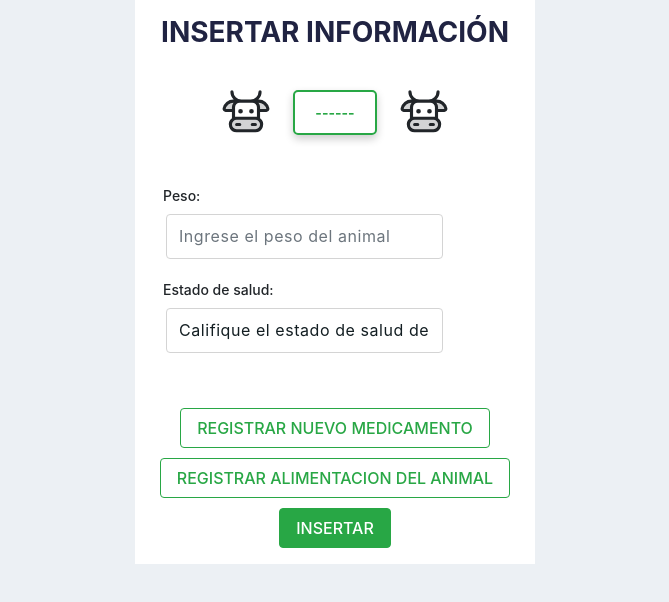
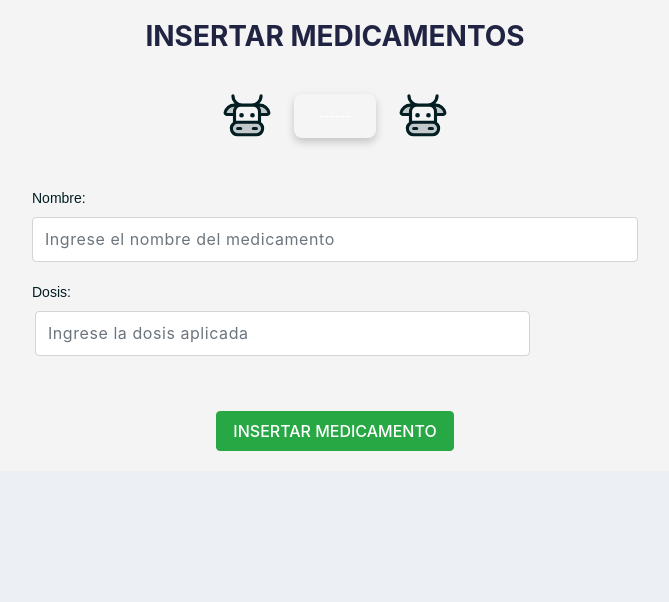
Before and after one commit to xx121villada/SubaStock-2711993, a React (Vite) app in the folder SubaStock/: page / in a window 1280 px wide. Shown: the top 602 px of the page, without its empty margins (305-974 px from the left). Built offline with nearby package versions, Linux system fonts and the light colour scheme.

Commit message:
Arreglando estilos

```diff
--- a/SubaStock/src/App.jsx
+++ b/SubaStock/src/App.jsx
@@ -1,13 +1,13 @@
 import Informacion from './pages/Informacion/Informacion';
 import Registro from './pages/Registro/Registro';
 import Subastas from './pages/Subastas/Subastas';
-import Medicamentos from './pages/Informacion/Medicamentos'
+import Medicamentos from './pages/Medicamentos/Medicamentos';
 
 function App() {
 
   return (
     <>
-      <Informacion/>
+      <Medicamentos/>
     </>
   )
 }
--- a/SubaStock/src/pages/Informacion/Informacion.jsx
+++ b/SubaStock/src/pages/Informacion/Informacion.jsx
@@ -1,16 +1,16 @@
 import React from "react";
-import './styles/style.css';
+import '../Informacion/style.css';
 import { PiCowDuotone } from "react-icons/pi";
-import Medicamentos from './Medicamentos'
+import Medicamentos from '../Medicamentos/Medicamentos';
 
 export default function Informacion() {
     return (
-        <div className='body'>
-            <div className="login">
+        <div className='bodyInformacion'>
+            <div className="loginInformacion">
                 <h3>INSERTAR INFORMACIÓN</h3>
             </div>
-            <div className="icon-container">
-                <PiCowDuotone className="icon" /><button id="buton"> ------ </button><PiCowDuotone className="icon" />
+            <div className="icon-containerInformacion">
+                <PiCowDuotone className="iconInformacion" /><button id="butonInformacion"> ------ </button><PiCowDuotone className="iconInformacion" />
             </div>
             <div className="register-page-wrap d-flex align-items-center flex-wrap justify-content-center">
                 <div className="container">
@@ -38,7 +38,7 @@ export default function Informacion() {
                     </div>
                 </div>
             </div>
-            <div className="botones">
+            <div className="botonesInformacion">
                 <button type='button' className='btn btn-outline-success boton boton-registrar'>
                     REGISTRAR NUEVO MEDICAMENTO
                 </button>
--- a/SubaStock/src/pages/Informacion/styles/style.css
+++ b/SubaStock/src/pages/Informacion/style.css
@@ -1,19 +1,19 @@
-.body {
+.bodyInformacion {
     font-family: Arial, sans-serif;
     background-color: #f4f4f4;
     padding: 20px;
 }
 
-.login {
+.loginInformacion {
     text-align: center;
     margin-bottom: 20px;
 }
 
-.login h2 {
+.loginInformacion h2 {
     color: #333;
 }
 
-.botones {
+.botonesInformacion {
     display: flex;
     flex-direction: column;
     gap: 10px;
@@ -21,7 +21,7 @@
     margin-top: 5px;
 }
 
-#buton {
+#butonInformacion {
     background-color: whitesmoke;
     border: none;
     color: white;
@@ -36,17 +36,17 @@
     box-shadow: 0px 4px 8px rgba(0, 0, 0, 0.2);
 }
 
-#buton:hover {
+#butonInformacion:hover {
     background-color: #89f462;
     transform: scale(1.05);
 }
 
-#buton:active {
+#butonInformacion:active {
     background-color: #89f462;
     transform: scale(0.95);
 }
 
-.icon-container {
+.icon-containerInformacion {
     display: flex;
     align-items: center;
     justify-content: center;
@@ -54,6 +54,6 @@
     padding: 10px;
 }
 
-.icon {
+.iconInformacion {
     font-size: 50px;
 }
--- a/SubaStock/src/pages/Informacion/Medicamentos.jsx
+++ b/SubaStock/src/pages/Medicamentos/Medicamentos.jsx
@@ -1,15 +1,15 @@
 import React from "react";
-import './styles/style.css';
+import '../Medicamentos/style.css';
 import { PiCowDuotone } from "react-icons/pi";
 
 export default function Informacion() {
     return (
-        <div className='body'>
-            <div className="login">
+        <div className='bodyMedicamento'>
+            <div className="loginMedicamento">
                 <h3>INSERTAR MEDICAMENTOS</h3>
             </div>
-            <div className="icon-container">
-            <PiCowDuotone className="icon"/><button id="buton"> ------ </button><PiCowDuotone className="icon"/>
+            <div className="icon-containerMedicamento">
+            <PiCowDuotone className="iconMedicamento"/><button id="butonMedicamento"> ------ </button><PiCowDuotone className="iconMedicamento"/>
             </div>
             <div className="register-page-wrap d-flex align-items-center flex-wrap justify-content-center">
                 <div className="container">
@@ -29,7 +29,7 @@ export default function Informacion() {
                     </div>
                 </div>
             </div>
-            <div className="botones">
+            <div className="botonesMedicamento">
                 <button type='button' className='btn btn-success boton boton-insertar'>
                     INSERTAR MEDICAMENTO
                 </button>
--- /dev/null
+++ b/SubaStock/src/pages/Medicamentos/style.css
@@ -0,0 +1,59 @@
+.bodyMedicamento {
+    font-family: Arial, sans-serif;
+    background-color: #f4f4f4;
+    padding: 20px;
+}
+
+.loginMedicamento {
+    text-align: center;
+    margin-bottom: 20px;
+}
+
+.loginMedicamento h2 {
+    color: #333;
+}
+
+.botonesMedicamento {
+    display: flex;
+    flex-direction: column;
+    gap: 10px;
+    align-items: center;
+    margin-top: 5px;
+}
+
+#butonMedicamento {
+    background-color: whitesmoke;
+    border: none;
+    color: white;
+    padding: 10px 25px;
+    text-align: center;
+    text-decoration: none;
+    display: inline-block;
+    font-size: 16px;
+    margin: 10px 2px;
+    cursor: pointer;
+    border-radius: 8px;
+    box-shadow: 0px 4px 8px rgba(0, 0, 0, 0.2);
+}
+
+#butonMedicamento:hover {
+    background-color: #89f462;
+    transform: scale(1.05);
+}
+
+#butonMedicamento:active {
+    background-color: #89f462;
+    transform: scale(0.95);
+}
+
+.icon-containerMedicamento {
+    display: flex;
+    align-items: center;
+    justify-content: center;
+    gap: 20px;
+    padding: 10px;
+}
+
+.iconMedicamento {
+    font-size: 50px;
+}
```
